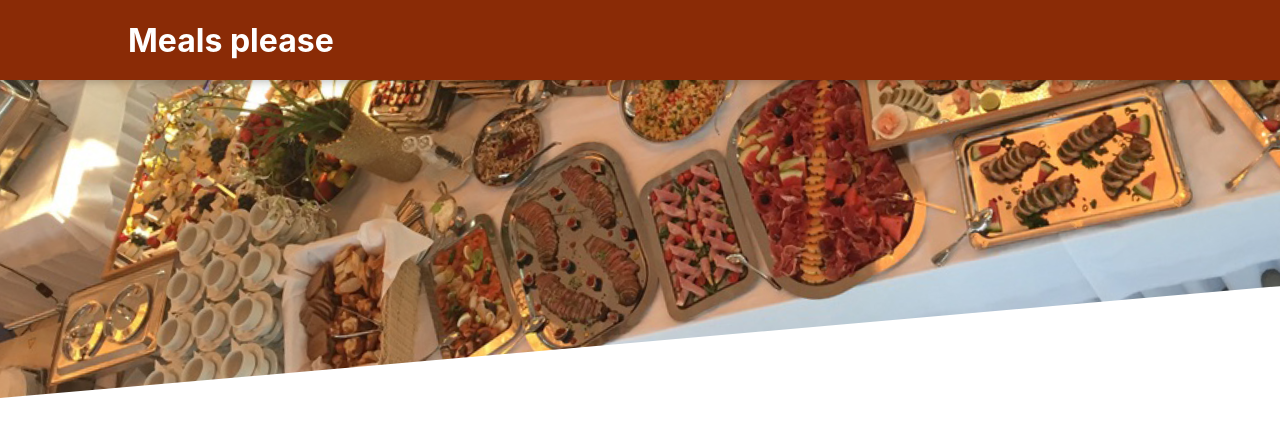
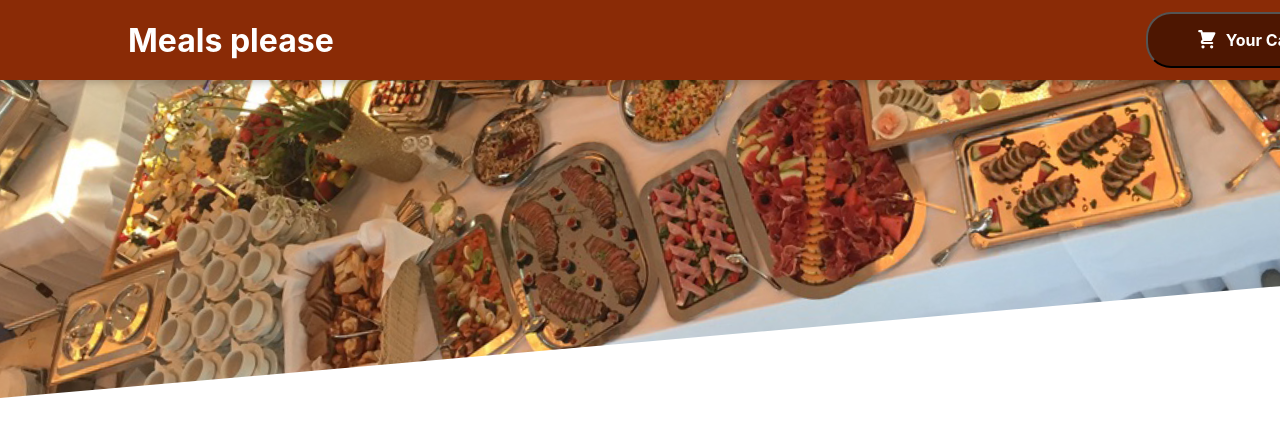
Before and after one commit to ProgramHefe/food-app, a React (Create React App) app: page / in a window 1280 px wide. Shown: the top 436 px of the page. Built offline with nearby package versions, Linux system fonts and the light colour scheme.

Commit message:
Cart button added and imported to header component

```diff
--- /dev/null
+++ b/src/components/Cart/CartIcon.js
@@ -0,0 +1,13 @@
+const CartIcon = () => {
+    return (
+        <svg
+            xmlns='http://www.w3.org/2000/svg'
+            viewBox='0 0 20 20'
+            fill='currentColor'
+        >
+            <path d='M3 1a1 1 0 000 2h1.22l.305 1.222a.997.997 0 00.01.042l1.358 5.43-.893.892C3.74 11.846 4.632 14 6.414 14H15a1 1 0 000-2H6.414l1-1H14a1 1 0 00.894-.553l3-6A1 1 0 0017 3H6.28l-.31-1.243A1 1 0 005 1H3zM16 16.5a1.5 1.5 0 11-3 0 1.5 1.5 0 013 0zM6.5 18a1.5 1.5 0 100-3 1.5 1.5 0 000 3z' />
+        </svg>
+    );
+};
+
+export default CartIcon;
--- a/src/components/Layout/Header.js
+++ b/src/components/Layout/Header.js
@@ -1,12 +1,13 @@
 import React, { Fragment } from "react";
-import Meals from '../../assets/meals.jpg'
-import classes from './Header.module.css'
+import HeaderCartButton from "./HeaderCartButton";
+import Meals from '../../assets/meals.jpg';
+import classes from './Header.module.css';
 
 const Header = props => {
     return <Fragment>
         <header className={classes.header}>
             <h1>Meals please</h1>
-            <button>Cart</button>
+            <HeaderCartButton />
         </header>
         <div className={classes['main-image']}>
             <img src={Meals} alt='Good yummy food'/>
--- /dev/null
+++ b/src/components/Layout/HeaderCartButton.js
@@ -0,0 +1,15 @@
+import React from "react";
+import CartIcon from '../Cart/CartIcon';
+import classes from './HeaderCartButton.module.css';
+
+const HeaderCartButton = props => {
+    return <button className={classes.button}>
+        <span className={classes.icon}>
+            <CartIcon />
+        </span>
+        <span>Your Cart</span>
+        <span className={classes.badge}>3</span>
+    </button>
+}
+
+export default HeaderCartButton;
--- /dev/null
+++ b/src/components/Layout/HeaderCartButton.module.css
@@ -0,0 +1,62 @@
+.button {
+    cursor: pointer;
+    font: inherit;
+    background-color: #4d1601;
+    color: white;
+    padding: 0.75rem 3rem;
+    display: flex;
+    justify-content:space-around;
+    align-items: center;
+    border-radius: 25px;
+    font-weight: bold;
+}
+
+.button:hover,
+.button:active {
+    background-color: #2c0d00;
+}
+
+.icon {
+    width: 1.35rem;
+    height: 1.35rem;
+    margin-right: 0.5rem;
+}
+
+.badge {
+    background-color: #b94517;
+    padding: 0.25rem 1rem;
+    border-radius: 25px;
+    margin-left: 1rem;
+    font-weight: bold;
+}
+
+.button:hover .badge,
+.button:active .badge {
+    background-color: #92320c;
+}
+
+.bump {
+    animation: bump 300ms ease-out;
+}
+
+@keyframes bump {
+    0% {
+        transform: scale(1);
+    }
+
+    10% {
+        transform: scale(0.9);
+    }
+
+    30% {
+        transform: scale(1.1);
+    }
+
+    50% {
+        transform: scale(1.15);
+    }
+
+    100% {
+        transform: scale(1);
+    }
+}
```
